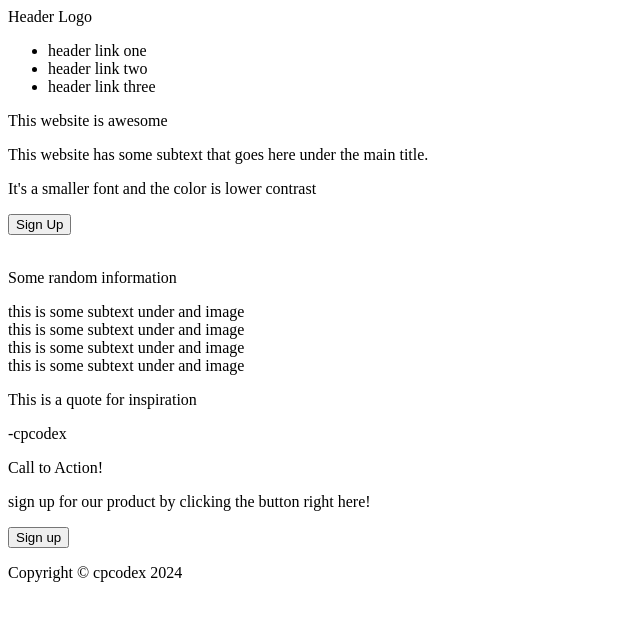
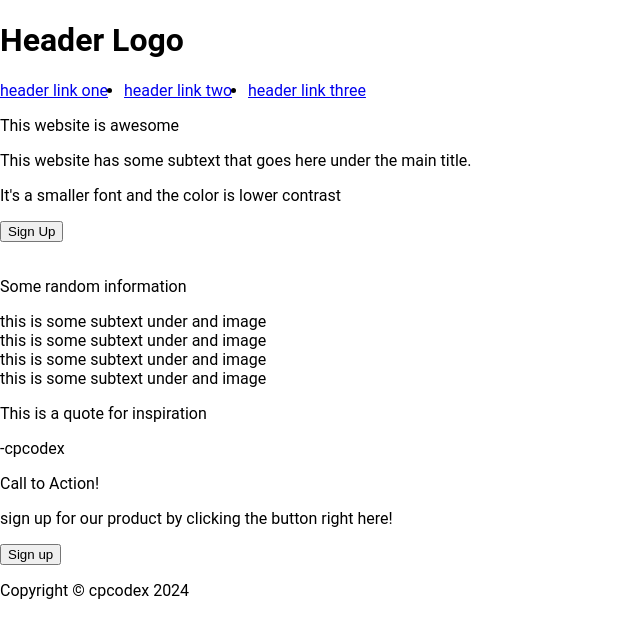
Before and after one commit to cpcodex/landing-page, a plain HTML site: page index.html in a window 1280 px wide. Shown: the whole page, without its empty margins (0-640 px from the left). Drawn offline with Linux system fonts and the light colour scheme.

Commit message:
updated css, polished layout

```diff
--- /dev/null
+++ b/assets/style.css
@@ -0,0 +1,15 @@
+body {
+  height: 100vh;
+  margin: 0;
+  padding: 0;
+  box-sizing: border-box;
+  font-family: Roboto, sans-serif;
+}
+
+ul {
+  display: flex;
+  margin: 0;
+  padding: 0;
+  list-style: 0;
+  gap: 16px;
+}
--- a/index.html
+++ b/index.html
@@ -4,17 +4,24 @@
     <meta charset="UTF-8" />
     <meta name="viewport" content="width=device-width, initial-scale=1.0" />
     <title>The Odin Project Landing Page</title>
+    <link rel="stylesheet" href="assets/style.css" />
   </head>
 
   <body>
+    <div class="body-container">
       <div class="head">
-      <div class="head-logo">Header Logo</div>
-      <ul>
-        <li><a>header link one</a></li>
-        <li><a>header link two</a></li>
-        <li><a>header link three</a></li>
+        <header class="main-header">
+          <h1 class="head-logo">Header Logo</h1>
+          <nav class="nav">
+            <ul class="links">
+              <li><a href="#information">header link one</a></li>
+              <li><a href="#quote">header link two</a></li>
+              <li><a href="#cto">header link three</a></li>
             </ul>
+          </nav>
+        </header>
       </div>
+
       <div class="header">
         <div class="content">
           <p>This website is awesome</p>
@@ -28,6 +35,7 @@
           <img />
         </div>
       </div>
+
       <div class="information">
         <p>Some random information</p>
         <div class="info-box-holder">
@@ -45,10 +53,12 @@
           </div>
         </div>
       </div>
+
       <div class="quote">
         <p>This is a quote for inspiration</p>
         <p>-cpcodex</p>
       </div>
+
       <div class="cto">
         <div class="cto-box">
           <p>Call to Action!</p>
@@ -56,8 +66,10 @@
           <button>Sign up</button>
         </div>
       </div>
+
       <div class="footer">
         <p>Copyright © cpcodex 2024</p>
       </div>
+    </div>
   </body>
 </html>
```
Also changed, not shown: assets/styles.css (deleted). Lines whose indentation alone changed are shown as unchanged.
